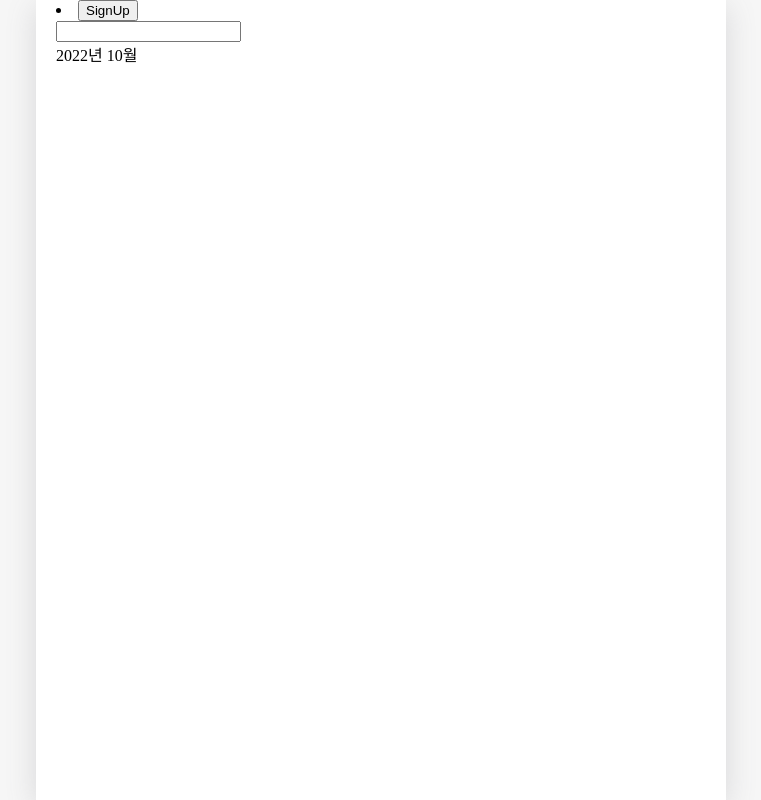
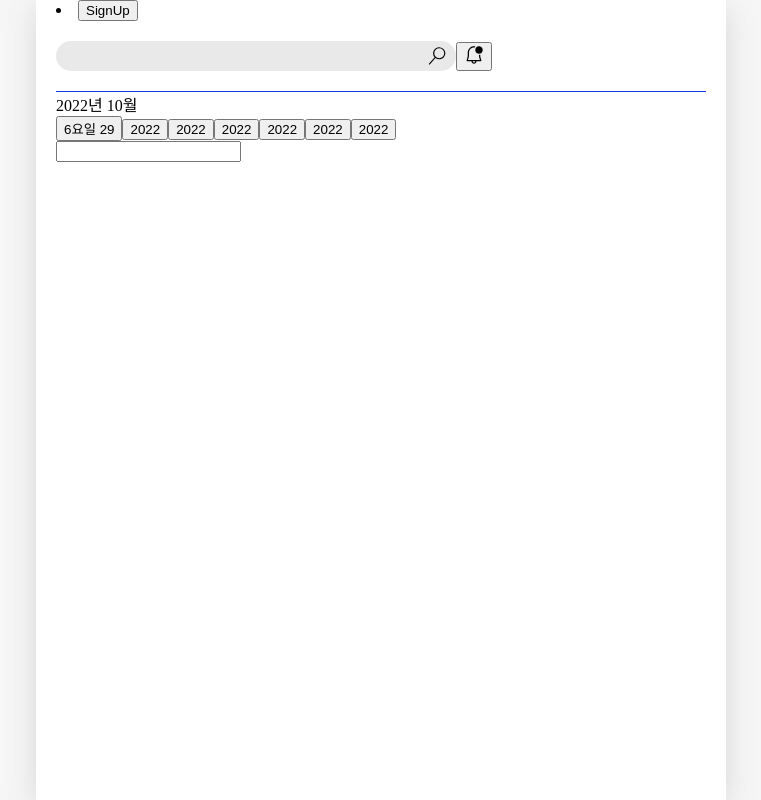
Before and after one commit to suemeeeee/Godtiner, a React (Create React App) app: page / in a window 1280 px wide. Before the commit this address had no page. Shown: the whole page, without its empty margins (259-1020 px from the left). Built offline with nearby package versions, Linux system fonts and the light colour scheme.

Commit message:
soyoung change

```diff
--- a/package.json
+++ b/package.json
@@ -3,11 +3,13 @@
   "version": "0.1.0",
   "private": true,
   "dependencies": {
+    "@material-ui/core": "^4.12.4",
     "@testing-library/jest-dom": "^5.16.5",
     "@testing-library/react": "^13.4.0",
     "@testing-library/user-event": "^13.5.0",
     "react": "^18.2.0",
     "react-dom": "^18.2.0",
+    "react-icons": "^4.6.0",
     "react-router-dom": "^6.4.2",
     "react-scripts": "5.0.1",
     "web-vitals": "^2.1.4"
--- a/src/App.css
+++ b/src/App.css
@@ -35,3 +35,42 @@ body {
   padding-left: 20px;
   padding-right: 20px;
 }
+
+/* MySearchAlarm */
+.MySearchAlarm {
+  padding-top: 20px;
+  padding-bottom: 20px;
+  display: flex;
+  align-items: center;
+  border-bottom: 1px solid #0f3ee4;
+}
+
+.MySearchAlarm > div {
+  display: flex;
+}
+
+.MySearchAlarm .Search {
+  background-color: #e9e9e9;
+  width: 400px;
+  border-radius: 15px;
+  border: none;
+  justify-content: center;
+}
+
+.MySearchAlarm .SearchBar {
+  background-color: #e9e9e9;
+  width: 400px;
+  border: none;
+  margin-top: 5px;
+  margin-bottom: 5px;
+  margin-left: 5px;
+  margin-right: 5px;
+}
+
+.MySearchAlarm .SearchImg {
+  background-color: #e9e9e9;
+  margin-top: 5px;
+  margin-bottom: 5px;
+  margin-left: 5px;
+  margin-right: 10px;
+}
--- a/src/Components/MySearchAlarm.js
+++ b/src/Components/MySearchAlarm.js
@@ -1,14 +1,24 @@
 import { useState } from "react";
+import { VscSearch, VscBellDot } from "react-icons/vsc";
 
 const MySearchAlarm = () => {
   const [search, setSearch] = useState("");
   return (
     <div className="MySearchAlarm">
-      <input
-        name="search"
-        value={search}
-        onChange={(e) => setSearch(e.target.value)}
-      />
+      <div className="Search">
+        <input
+          className="SearchBar"
+          name="search"
+          value={search}
+          onChange={(e) => setSearch(e.target.value)}
+        />
+        <VscSearch size={20} className="SearchImg" />
+      </div>
+      <div className="Alarm">
+        <button>
+          <VscBellDot size={20} />
+        </button>
+      </div>
     </div>
   );
 };
--- a/src/pages/Home.js
+++ b/src/pages/Home.js
@@ -4,6 +4,43 @@ import MySearchAlarm from "../Components/MySearchAlarm";
 const Home = () => {
   //날짜를 저장하는 state
   const [curDate, setCurDate] = useState(new Date());
+
+  //오늘 기준 날짜를 계산하는 함수
+  const getAlldate = (today, lastday) => {
+    let dates = [];
+    dates[0] = today;
+    for (let i = 1; i <= 7; i++) {
+      today += 1;
+      if (today > lastday) {
+        today = 1;
+        dates[i] = today;
+      } else {
+        dates[i] = today;
+      }
+    }
+    return dates;
+  };
+
+  const getAllweak = (todayWeak) => {
+    let strWeak = ["Sun", "Mon", "Tue", "Wed", "Thu", "Fri", "Sat"];
+    let weaklist = [];
+    weaklist[0] = strWeak[todayWeak];
+    for (let i = 1; i <= 6; i++) {
+      todayWeak += 1;
+      if (todayWeak > 6) {
+        todayWeak = 0;
+        weaklist[i] = strWeak[todayWeak];
+      } else {
+        weaklist[i] = strWeak[todayWeak];
+      }
+    }
+
+    return weaklist;
+  };
+
+  //요일
+  let strWeak = ["Sun", "Mon", "Tue", "Wed", "Thu", "Fri", "Sat"];
+  let weaklist = [];
   const headText = `${curDate.getFullYear()}년 ${curDate.getMonth() + 1}월`;
   return (
     <div>
@@ -11,6 +48,18 @@ const Home = () => {
       <div className="current_date">
         <header>{headText}</header>
       </div>
+      <div className="date_btn">
+        <button>{`${curDate.getDay()}요일\n${curDate.getDate()}`}</button>
+        <button>{`${curDate.getFullYear()}`}</button>
+        <button>{`${curDate.getFullYear()}`}</button>
+        <button>{`${curDate.getFullYear()}`}</button>
+        <button>{`${curDate.getFullYear()}`}</button>
+        <button>{`${curDate.getFullYear()}`}</button>
+        <button>{`${curDate.getFullYear()}`}</button>
+      </div>
+      <div className="routinSection">
+        <input />
+      </div>
     </div>
   );
 };
```
Also changed, not shown: 1 other file (tests, documents, lock files or other folders).
